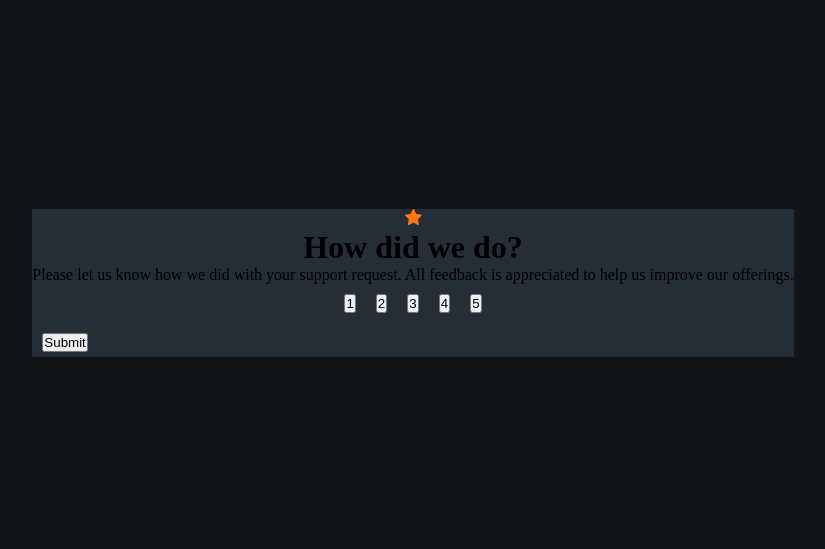
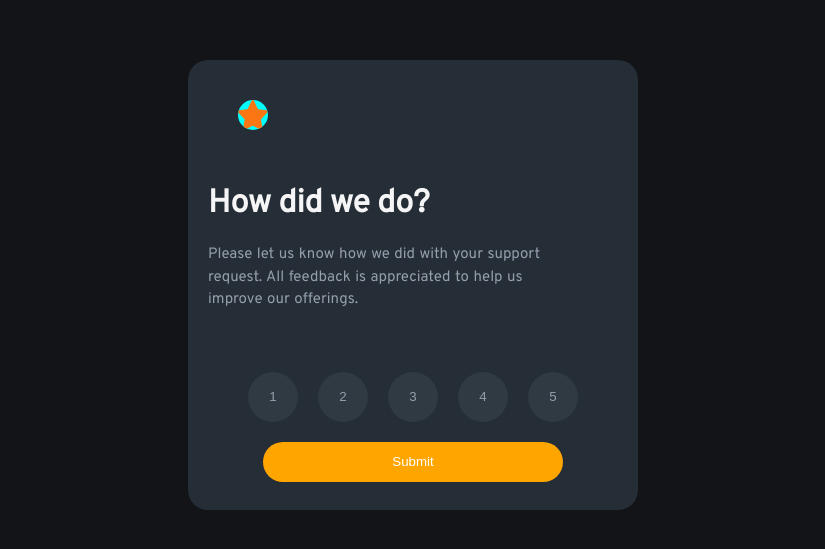
Before and after one commit to joeyrocha/interactiveRatingForm, a plain HTML site: page index.html in a window 1280 px wide. Shown: the part 115-664 px from the top of the page, without its empty margins (227-1052 px from the left). Drawn offline with Linux system fonts and the light colour scheme.

Commit message:
2nd push

```diff
--- a/index.html
+++ b/index.html
@@ -5,20 +5,23 @@
   <meta name="viewport" content="width=device-width, initial-scale=1.0">
   <title>Document</title>
   <link rel="stylesheet" href="style.css">
+  <link rel="preconnect" href="https://fonts.googleapis.com">
+<link rel="preconnect" href="https://fonts.gstatic.com" crossorigin>
+<link href="https://fonts.googleapis.com/css2?family=Open+Sans&family=Overpass&family=Poppins&family=Roboto+Mono:wght@100&display=swap" rel="stylesheet">
 
 </head>
 <body>
   <div>
     <form id="ratingForm">
-      <img src="/images/icon-star.svg" alt="star on top">
+      <img src="/images/icon-star.svg" alt="star on top" class="star">
       <h1>How did we do?</h1>
       <p>Please let us know how we did with your support request. All feedback is appreciated to help us improve our offerings.</p>
       <ol>
-        <li><button type="button" id="rating1" class="number_btn">1</button></li>
-        <li><button type="button" id="rating2" class="number_btn">2</button></li>
-        <li><button type="button" id="rating3" class="number_btn">3</button></li>
-        <li><button type="button"id="rating4" class="number_btn">4</button></li>
-        <li><button type="button" id="rating5" class="number_btn">5</button></li>
+        <li><button type="button" id="rating1" data-value="1" class="number_btn">1</button></li>
+        <li><button type="button" id="rating2" data-value="2" class="number_btn">2</button></li>
+        <li><button type="button" id="rating3" data-value="3" class="number_btn">3</button></li>
+        <li><button type="button"id="rating4" data-value="4" class="number_btn">4</button></li>
+        <li><button type="button" id="rating5" data-value="5" class="number_btn">5</button></li>
       </ol>
       <li><button type="submit" class="submitButton" id="submitButton">Submit</button></li>
     </form>
@@ -26,12 +29,12 @@
 
   <div>
     <form id="thankYouForm">
-      <p>You selected</p>
+      <p id="selectedRating">You selected</p>
       <h1>Thank you!</h1>
       <p>We appreciate you taking the time to give a rating. if you ever need more support. Dont hesitate to get in touch</p>
     </form>
   </div>
-<script src="/script.js">
-</script>
+<script src="/script.js"></script>
+
 </body>
 </html>
--- a/script.js
+++ b/script.js
@@ -1,18 +1,51 @@
-const ratingForm = document.getElementById("ratingForm")
-const thankYouForm= documnet.getElementById("thankYouForm")
-const numberBtn = document.getElementsByClassName(".number_btn")
-const submitBtn = document.getElementById("submitButton")
+const ratingForm = document.getElementById("ratingForm");
+const thankYouForm = document.getElementById("thankYouForm");
+const submitButton = document.getElementById("submitButton");
+const selectedRatingElement = document.getElementById("selectedRating"); // Added an element to display the selected rating
 
-let feedback = 5
+const ratingButtons = document.querySelectorAll(".number_btn");
+let selectedRating = null; // Variable to store the selected rating
 
-numberBtn.onclick = function() {
-    window.location.href = "https://www.google.com";
-    };
-//when the button of class number_btn is clicked i would like it to be highlighted as well as well and keep the value assosiated with with the submit button is selected then transition into another form for the thank you page
+ratingButtons.forEach(function (button) {
+  button.addEventListener("click", function () {
+    selectedRating = button.getAttribute("data-value"); // Store the selected rating
+    selectedRatingElement.textContent = `You selected: ${selectedRating}`; // Display the selected rating
+  });
+});
 
+submitButton.addEventListener("click", function (event) {
+  event.preventDefault();
+  if (selectedRating !== null) {
+    // Handle form submission here (e.g., show the thank you form)
+    ratingForm.style.display = "none";
+    thankYouForm.style.display = "block";
+  } else {
+    alert("Please select a rating before submitting.");
+  }
+});
+/*
+Code Structure:
 
-// When the ratilng is selected how would i make the button have the value assosiated with it
+- Variables:
+  - ratingForm: Represents the form where users select a rating.
+  - thankYouForm: Represents the form that appears after rating submission.
+  - submitButton: Represents the button for submitting the rating.
+  - selectedRatingElement: Represents the element for displaying the selected rating.
+  - ratingButtons: NodeList containing rating buttons.
+  - selectedRating: Variable to store the selected rating.
 
-if(feedback >= 1 && feedback <= 5) {
+- Event Listeners:
+  - For Each Rating Button (button in ratingButtons):
+    - When a button is clicked, it executes the following:
+      - Set selectedRating to the rating value associated with the clicked button.
+      - Update selectedRatingElement to display the selected rating value.
 
-}
+  - For the Submit Button (submitButton):
+    - When the submit button is clicked, it executes the following:
+      - Prevent the default form submission behavior.
+      - Check if a rating has been selected (selectedRating is not null).
+      - If a rating is selected:
+        - Handle the form submission (e.g., show the thankYouForm and hide the ratingForm).
+      - If no rating is selected:
+        - Display an alert to remind the user to select a rating before submitting.
+*/
--- a/style.css
+++ b/style.css
@@ -15,6 +15,40 @@ body{
 form{
     text-align: center;
     background-color: hsl(213, 19%, 18%);
+    width: 450px;
+    height: 450px;
+    border-radius: 20px;
+
+}
+.star{
+    margin-right:320px;
+    margin-top: 40px;
+    width: 30px;
+    height: 30px;
+    border-radius: 50%;
+    background-color: aqua;
+
+}
+
+h1{
+    color: whitesmoke;
+    text-align: left;
+    margin-top: 50px;
+    margin-left: 20px;
+    font-family: 'Overpass', sans-serif;
+
+}
+p{
+    color: hsl(217, 12%, 63%) ;
+    text-align: left;
+    margin-top: 20px;
+    font-size: 15px;
+    width: 350px;
+    margin-left: 20px;
+    font-family: 'Overpass', sans-serif;
+    line-height: 1.5;
+    word-spacing: 1px;
+
 
 }
 ol{
@@ -26,19 +60,38 @@ ol{
 li{
     display: flex;
     align-items: center;
-    justify-content: space-between;
-    padding: 5px;
-    margin: 5px;
-    border-radius: 10px;
+    justify-content: space-around;
+    font-family: 'Overpass', sans-serif;
+
 }
 
 .number_btn{
+
     font-style: none;
+    border-radius: 40%;
+    text-decoration: none;
+    background-color: #2f3a42;
+    margin-left: 10px;
+    margin-right: 10px;
+    border-radius: 50%;
+    border: none;
+    width: 50px;
+    height: 50px;
+    color: hsl(217, 12%, 63%);
+    margin-top: 60px;
+    opacity: 200;
 }
 
 .submitButton{
     justify-content: center;
     align-items: center;
+    background-color: orange;
+    color: white;
+    border: none;
+    width: 300px;
+    height: 40px;
+    border-radius: 25px;
+    margin-top: 20px;
 }
 
 #thankYouForm{
```
